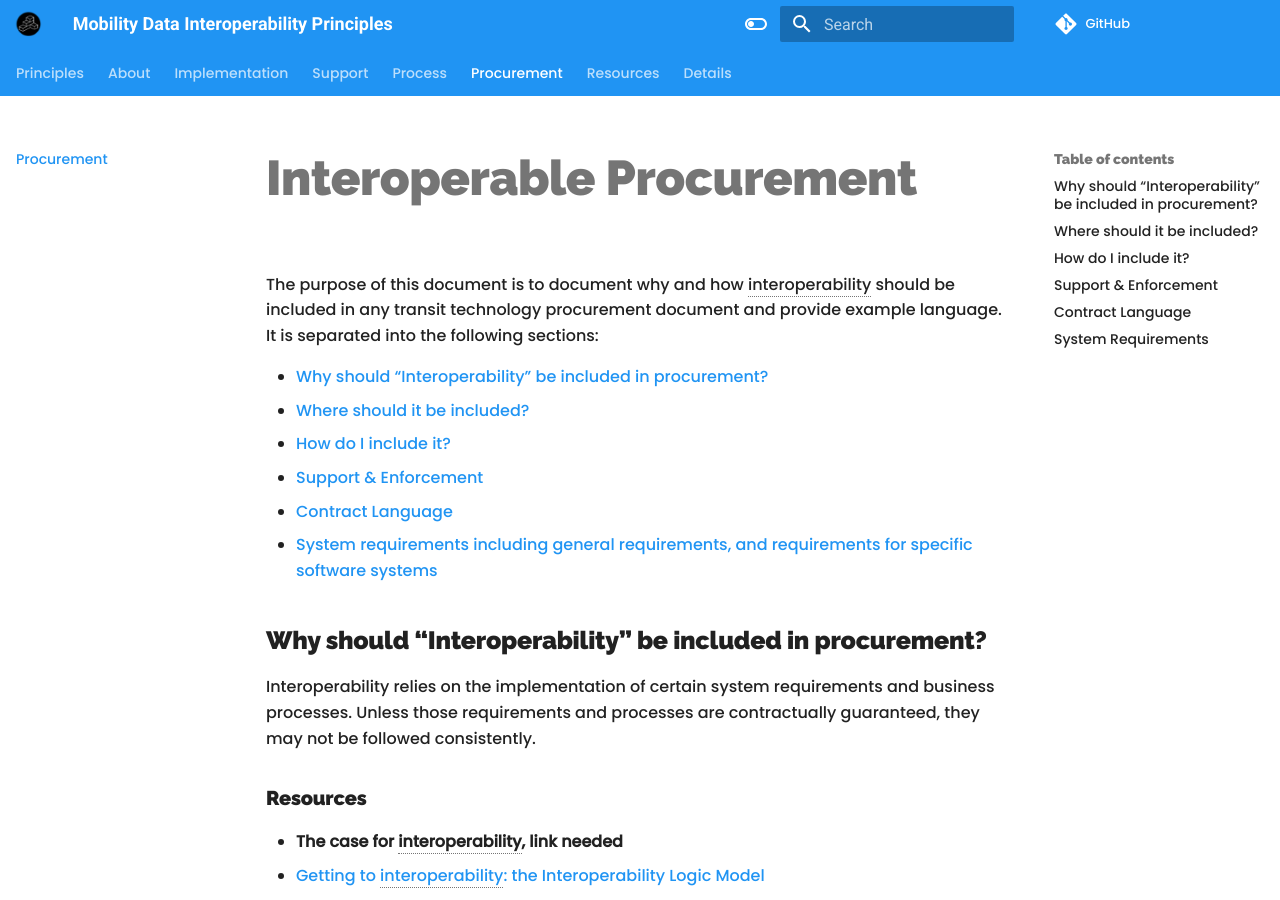
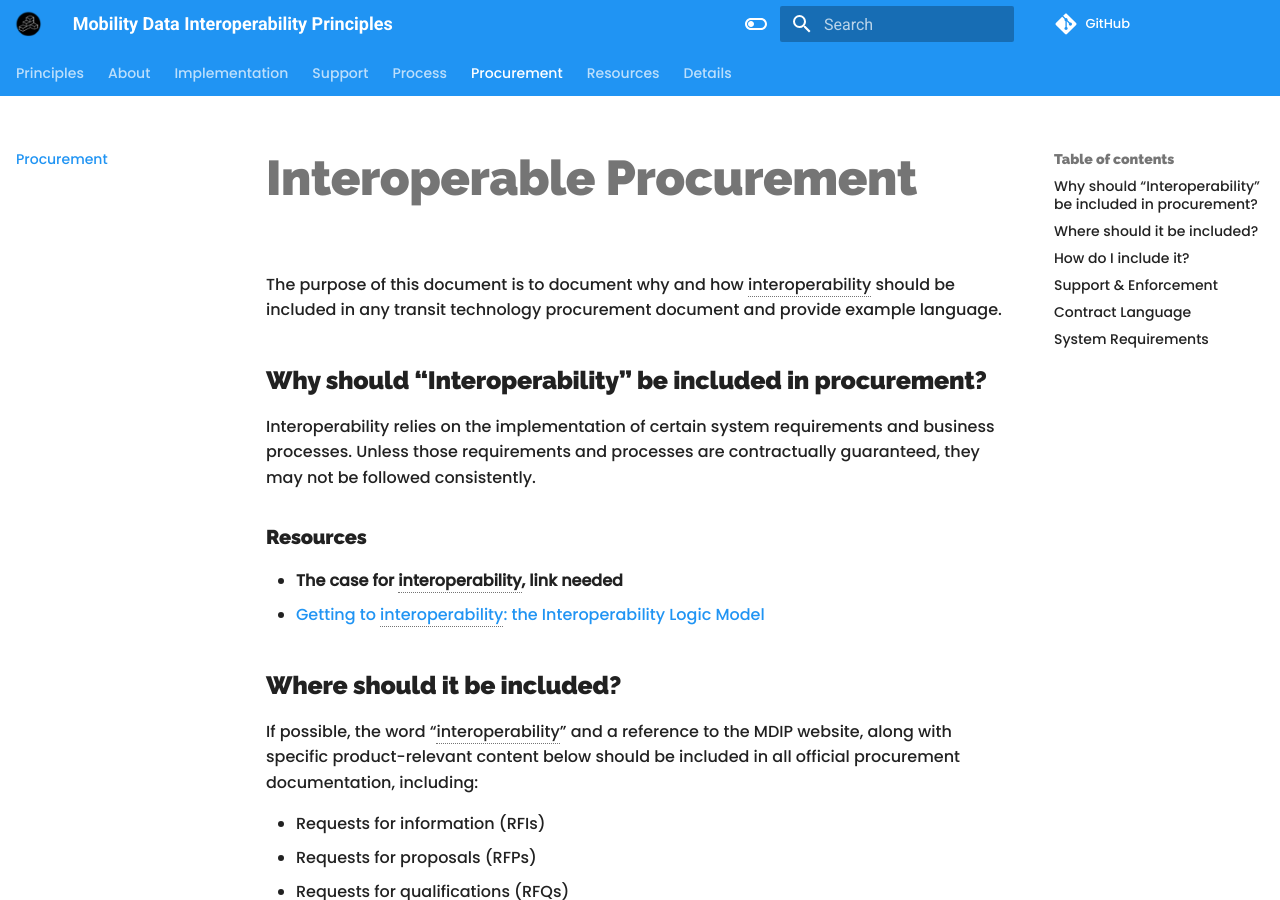
Before and after one commit to interoperable-mobility/principles, an MkDocs documentation site: the page built from docs/procurement.md, in a window 1280 px wide and 900 px high. Built offline with MkDocs 1.6.1 and Material for MkDocs 9.7.7, drawn with Linux system fonts in a browser that asks for light colours; nearby versions of some CDN libraries; comment, search, counter and statistics services are not loaded.

Commit message:
chore: remove duplicate TOC
auto-TOC is rendered from page headings

```diff
--- a/docs/procurement.md
+++ b/docs/procurement.md
@@ -1,8 +1,6 @@
 # Interoperable Procurement
 
-The purpose of this document is to document why and how interoperability should be included in any transit technology procurement document and provide example language. It is separated into the following sections:
-
-<ul><li><a href='https://www.interoperablemobility.org/procurement.md#why-should-interoperability-be-included-in-procurement'>Why should “Interoperability” be included in procurement?</a></li><li><a href='https://www.interoperablemobility.org/procurement.md#where-should-it-be-included'>Where should it be included?</a></li><li><a href='https://www.interoperablemobility.org/#how-do-i-include-it'>How do I include it?</a></li><li><a href='https://www.interoperablemobility.org/procurement.md#support--enforcement)'>Support & Enforcement</a></li><li><a href='https://www.interoperablemobility.org/procurement.md#contract-language'>Contract Language</a></li><li><a href='https://www.interoperablemobility.org/procurement.md#system-requirements'>System requirements including general requirements, and requirements for specific software systems</a></li></ul>
+The purpose of this document is to document why and how interoperability should be included in any transit technology procurement document and provide example language.
 
 ## Why should “Interoperability” be included in procurement?
 
```
